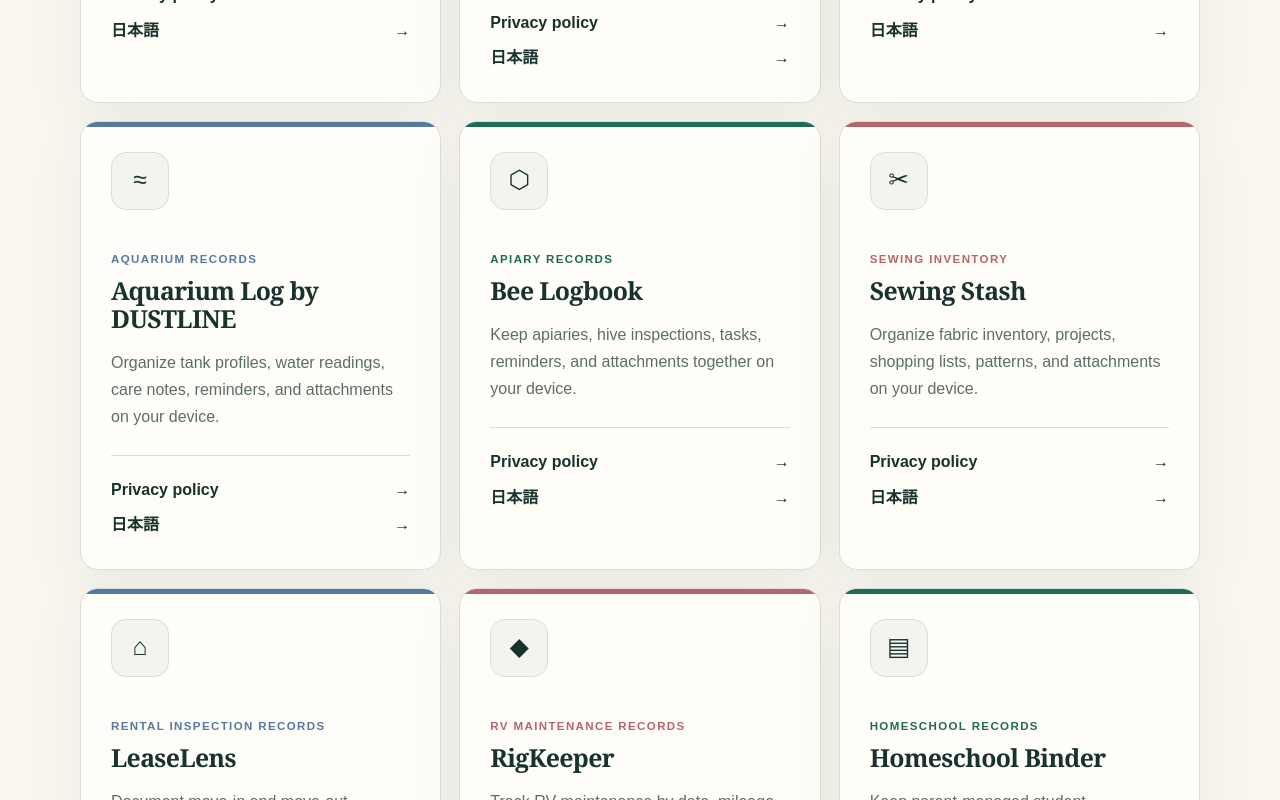
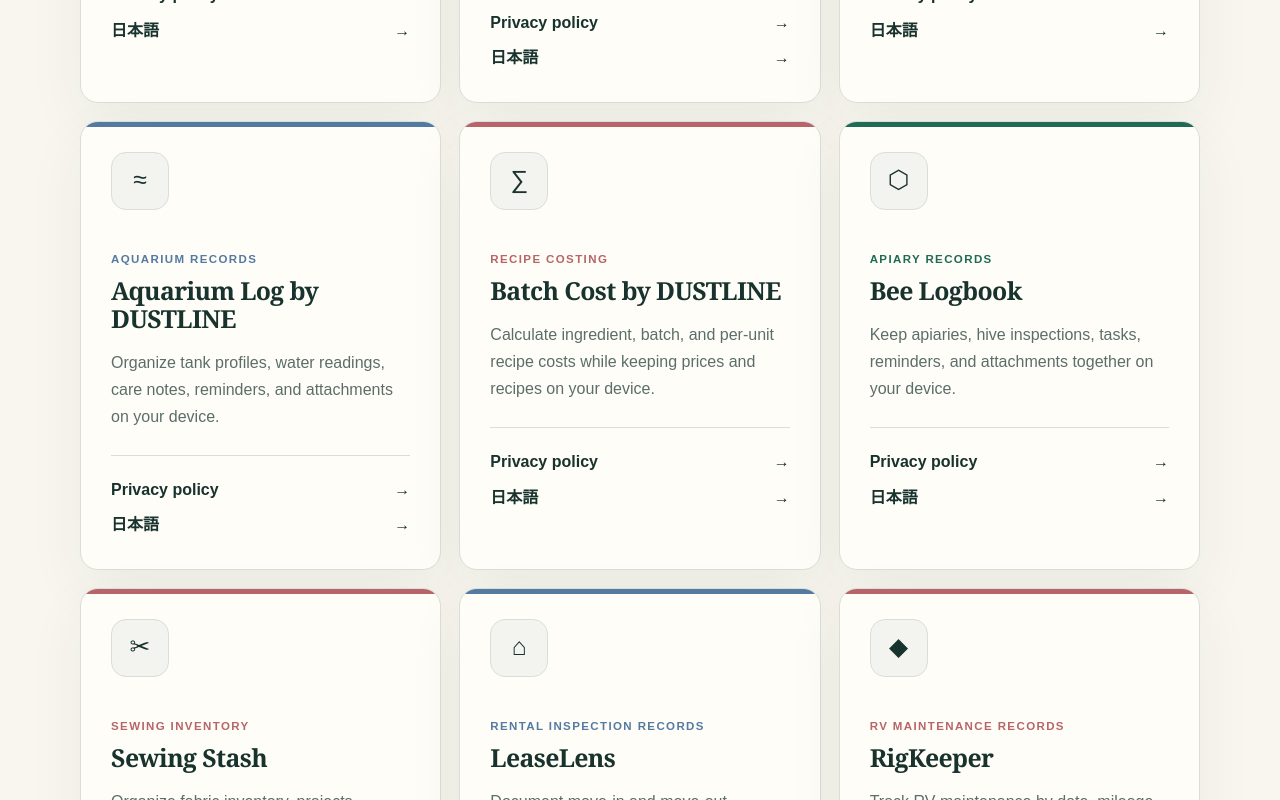
Before and after one commit to yuishoukai-ctrl/dustline-apps-privacy, a Next.js app: page /dustline-apps-privacy/ in a window 1280 px wide. Shown: the part 1260-2060 px from the top of the page. Built offline with nearby package versions, Linux system fonts and the light colour scheme.

Commit message:
Add Batch Cost privacy policy

```diff
--- a/app/site-content.ts
+++ b/app/site-content.ts
@@ -91,6 +91,29 @@
       name: "Aquarium Log by DUSTLINE（水槽管理）",
       summary:
         "水槽情報、水質測定、飼育記録、リマインダー、添付資料を端末内で整理するアプリです。",
+    },
+  },
+  {
+    slug: "batch-cost",
+    icon: "∑",
+    category: "Recipe costing",
+    accent: "rose",
+    ads: false,
+    health: false,
+    childrenAge: 13,
+    noticeEn:
+      "This app performs arithmetic using values entered by the user. It does not provide tax, accounting, pricing, food-safety, or nutrition advice.",
+    noticeJa:
+      "本アプリはユーザーの入力値を用いた算術計算を行うもので、税務・会計・価格設定・食品衛生・栄養に関する助言を提供しません。",
+    en: {
+      name: "Batch Cost by DUSTLINE",
+      summary:
+        "Calculate ingredient, batch, and per-unit recipe costs while keeping prices and recipes on your device.",
+    },
+    ja: {
+      name: "Batch Cost by DUSTLINE（レシピ原価計算）",
+      summary:
+        "材料単価、仕込み原価、1個あたりの原価を計算し、価格とレシピを端末内で管理します。",
     },
   },
   {
@@ -323,8 +346,8 @@
   },
 ];
 
-export const updatedDate = "August 18, 2026";
-export const updatedDateJa = "2026年8月18日";
+export const updatedDate = "August 19, 2026";
+export const updatedDateJa = "2026年8月19日";
 
 export function getApp(slug: string) {
   return apps.find((app) => app.slug === slug);
```
Also changed, not shown: app/[locale]/privacy/[app]/page.tsx (+18 -2 lines), 1 other file (tests, documents, lock files or other folders).
